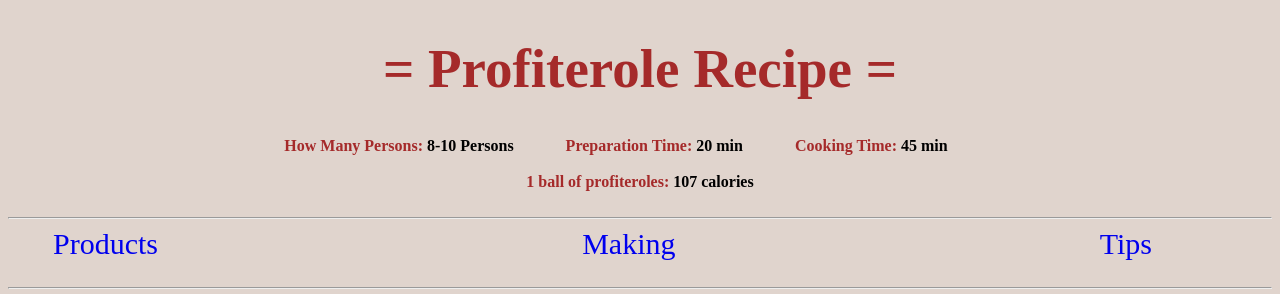
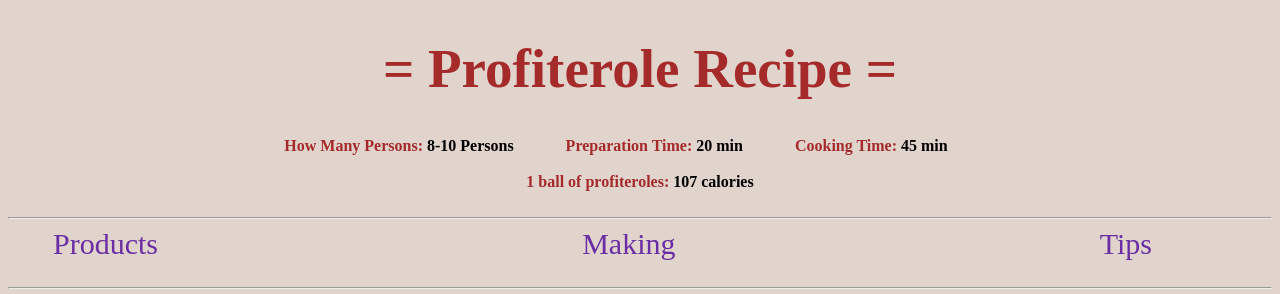
Before and after one commit to IremUludirik/html-patika-HW3, a plain HTML site: page Products.html in a window 1280 px wide. Shown: the top 294 px of the page. Drawn offline with Linux system fonts and the light colour scheme.

Commit message:
Revize edildi.

```diff
--- a/Products.html
+++ b/Products.html
@@ -68,15 +68,15 @@
 
     <nav>
 
-        <a style="float: left; display:inline; font-family: Mistral;font-size: 30px;text-decoration:none;"
+        <a style="color: rgb(106, 45, 163) ;float: left; display:inline; font-family: Mistral;font-size: 30px;text-decoration:none;"
         href="products.html">
         &nbsp &nbsp &nbsp
         Products</a>
 
-        <a style="font-family: Mistral;font-size: 30px;text-decoration:none;"
+        <a style="color: rgb(106, 45, 163) ;font-family: Mistral;font-size: 30px;text-decoration:none;"
         href="making.html">Making</a>
 
-        <a style="float: right; display:inline;font-family: Mistral;font-size: 30px;text-decoration:none;"
+        <a style="color: rgb(106, 45, 163) ;float: right; display:inline;font-family: Mistral;font-size: 30px;text-decoration:none;"
         href="tips.html">
         Tips
         &nbsp &nbsp &nbsp &nbsp &nbsp&nbsp &nbsp &nbsp&nbsp </a>
```
Also changed, not shown: index.html (+3 -3 lines), making.html (+3 -3 lines), tips.html (+3 -3 lines).
